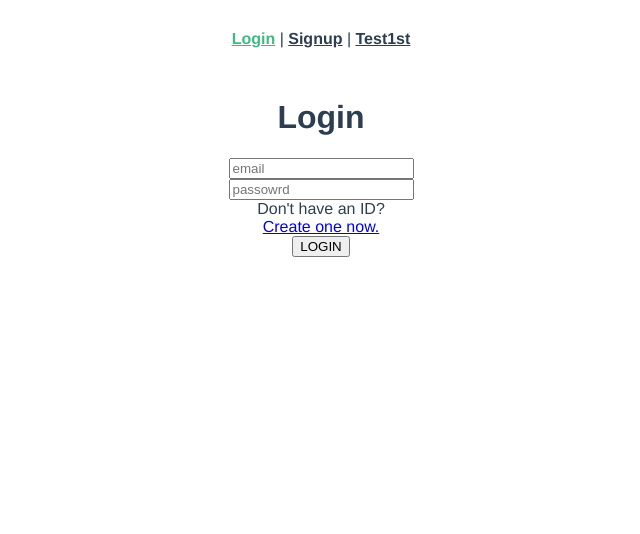
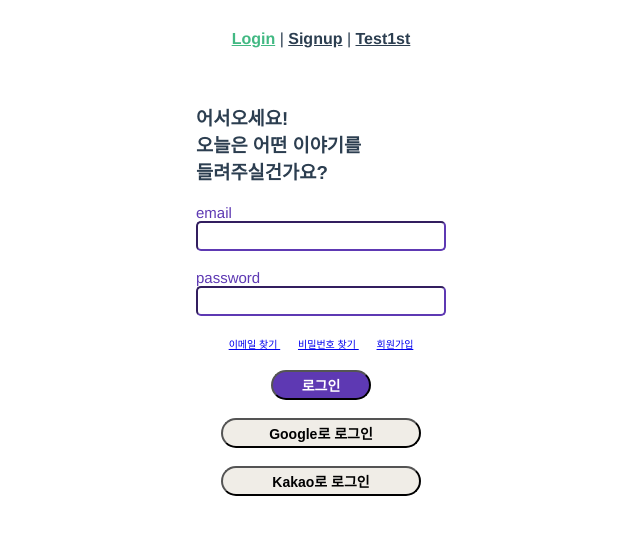
Before and after one commit to hojeong33/EmotionPlaent, a Vue app in the folder frontend/: page /login in a window 1280 px wide. Shown: the top 534 px of the page, without its empty margins (319-959 px from the left). Built offline with nearby package versions, Linux system fonts and the light colour scheme.

Commit message:
MJ #1 로그인 CSS

```diff
--- a/frontend/src/assets/styles/astrostyle.css
+++ b/frontend/src/assets/styles/astrostyle.css
@@ -6,5 +6,6 @@
 
 body {
   min-height: 100vh;
-  background-image: url("~@/assets/background.png");
+  background-image: url("../images/background.png");
+  background-size: cover;
 }
--- a/frontend/src/assets/styles/plainstyle.css
+++ b/frontend/src/assets/styles/plainstyle.css
@@ -7,4 +7,5 @@
 body {
   min-height: 100vh;
   background: #E5E5E5;
+  background-size: cover;
 }
--- a/frontend/src/views/accounts/Login.vue
+++ b/frontend/src/views/accounts/Login.vue
@@ -1,26 +1,46 @@
 <template>
-  <div class="login_container">
-    <div class="login">
-      <h1>Login</h1>
+  <div id="login_container">
+    <div id="login">
+      <div id="login_header">
+        <h3>어서오세요!</h3>
+        <h3>오늘은 어떤 이야기를</h3>
+        <h3>들려주실건가요?</h3>
+      </div>
+      <div id="login_body">
+        <div id="email">
+          <p id="email_label">email</p>
+          <label for="email"></label>
+          <input type="text"
+          id="email"
+          v-model="credentials.email">
+        </div>
+        <br>
+        <div id="password_label">
+          <p id="password">password</p>
+          <label for="pw"></label>
+          <input type="password"
+          id="pw"
+          v-model="credentials.pw">
+        </div>
+      </div>
+      <br>
       <div>
-        <label for="email"></label>
-        <input type="text"
-        id="email"
-        v-model="credentials.email"
-        placeholder="email">
+        <a href="#">이메일 찾기 </a> &nbsp;&nbsp;&nbsp;
+        <a href="#">비밀번호 찾기 </a> &nbsp;&nbsp;&nbsp;
+        <router-link :to="{ name: 'Signup' }" class="gosignup">회원가입</router-link>
       </div>
+      <br>
       <div>
-        <label for="pw"></label>
-        <input type="password"
-        id="pw"
-        v-model="credentials.pw"
-        placeholder="passowrd">
+        <button id="login_button" @click="login">로그인</button>
       </div>
-      <div>Don't have an ID?</div>
-      <router-link :to="{ name: 'Signup' }"
-      class="gosignup">Create one now.</router-link>
       <br>
-      <button @click="login">LOGIN</button>
+      <div>
+        <button id="google_button">Google로 로그인</button>
+      </div>
+      <br>
+      <div>
+        <button id="kakao_button">Kakao로 로그인</button>
+      </div>
     </div>
   </div>
 </template>
@@ -59,6 +79,73 @@ export default {
 }
 </script>
 
-<style>
-/* @import 'assets/styles/astrostyle.css'; */
+<style scoped>
+@import '../../assets/styles/astrostyle.css';
+#login_container{
+  border: 1px;
+  background-color: white;
+  width: 300px;
+  height: 450px;
+  border-radius: 10px;
+  margin: auto;
+}
+#login{
+  padding: 25px 25px 25px;
+}
+#login_header{
+  padding-bottom:20px;
+}
+#email_label{
+  text-align: left;
+  color: #5E39B3;
+  font-size: 15px;
+}
+#password_label{
+  text-align: left;
+  color: #5E39B3;
+  font-size: 15px;
+}
+input{
+  width: 250px;
+  height: 30px;
+  border-radius: 5px;
+  border-color: #5E39B3;
+}
+a{
+  font-size: 10px;
+}
+#login_button{
+  background-color: #5E39B3;
+  border-radius: 20px;
+  width: 100px;
+  height: 30px;
+  font-size: 14px;
+  font-weight: bold;
+  color: white;
+}
+h3{
+  text-align: left;
+}
+#google_button{
+  background-color: #F0EDE7;
+  border-radius: 20px;
+  width: 200px;
+  height: 30px;
+  font-size: 14px;
+  font-weight: bold;
+  color: black;
+}
+#kakao_button{
+  background-color: #F0EDE7;
+  border-radius: 20px;
+  width: 200px;
+  height: 30px;
+  font-size: 14px;
+  font-weight: bold;
+  color: black;
+}
+img{
+  width: 50px;
+  height: 50px;
+}
 </style>
```
